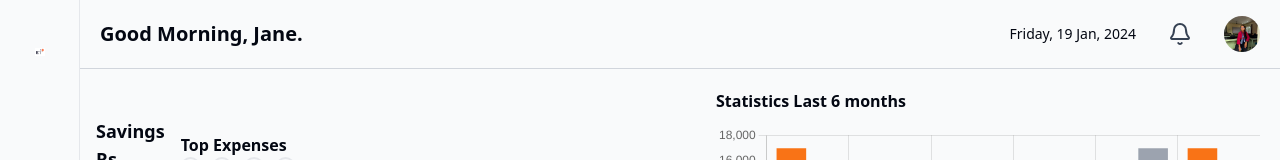
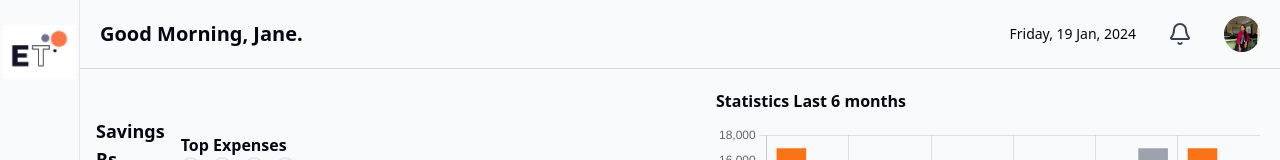
Before and after one commit to Nirmalamangrati/react-dashboard-stats, a React (Vite) app: page / in a window 1280 px wide. Shown: the top 160 px of the page. Built offline with nearby package versions, Linux system fonts and the light colour scheme.

Commit message:
Add new components and update existing files

```diff
--- a/src/components/ui/sidebar.tsx
+++ b/src/components/ui/sidebar.tsx
@@ -12,8 +12,8 @@ export default function Sidebar() {
       <div className="flex justify-center py-4">
         <div className="font-bold text-lg">
           <img
-            src="src/images/Screenshot 2026-02-02 123311.png"
-            className="w-4 h-18 object-contain border-3 border-transparent hover:border-dotted hover:border-purple-500 transition "
+            src="Screenshot 2026-02-02 123311.png"
+            className="w-20 h-18 object-contain border-3 border-transparent hover:border-dotted hover:border-purple-500 transition "
           />
         </div>
       </div>
--- a/src/pages/Dashboard.tsx
+++ b/src/pages/Dashboard.tsx
@@ -21,7 +21,7 @@ export default function Dashboard() {
             </p>
             <BellIcon className="w-6 h-6 text-gray-700 cursor-pointer" />
             <img
-              src="src/images/pic.jpg"
+              src="/pic.jpg"
               alt="Profile"
               className="w-9 h-9 rounded-full object-cover"
             />
```
Also changed, not shown: public/Screenshot 2026-02-02 123311.png (renamed from src/images/Screenshot 2026-02-02 123311.png), public/pic.jpg (renamed from src/images/pic.jpg).
